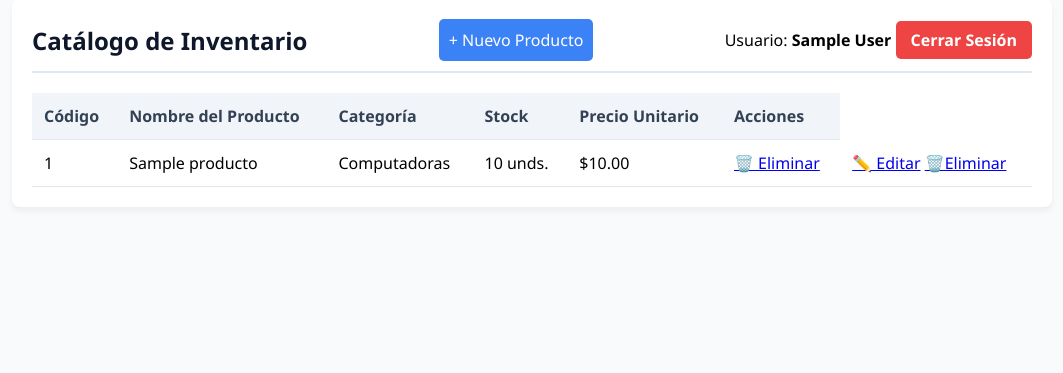
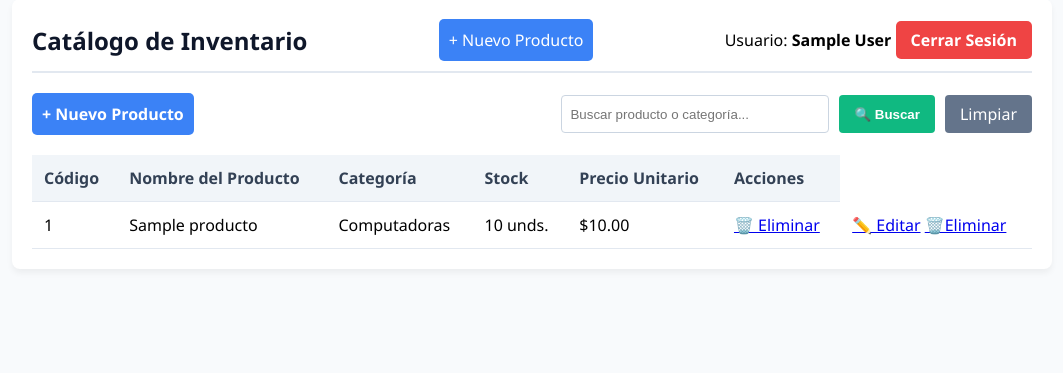
Before and after one commit to JefersonSD1/repositorio_sistema, a PHP site: page /inventario.php in a window 1280 px wide. Shown: the part 29-402 px from the top of the page, without its empty margins (108-1171 px from the left). Run offline with PHP 8.4, Linux system fonts and the light colour scheme; the visitor is signed in with stand-in values (Sample User, id 1); data comes from the database, SQL or seed files in the repository; tables that the repository leaves empty hold one stand-in row (values such as "Sample post").

Commit message:
Cierre de Módulo: Agregado buscador en tiempo real usando LIKE y GET

```diff
--- a/inventario.php
+++ b/inventario.php
@@ -18,7 +18,44 @@ ORDER BY p.id ASC";
 
 // 4. Ejecutar la consulta con MySQLi Orientado a Objetos
 $resultado = $conn->query($sql);
+
+// ... código anterior de sesión y conexión ...
+
+// 1. Verificamos si el usuario envió algo por la barra de búsqueda
+$busqueda = isset($_GET['buscar']) ? $_GET['buscar'] : '';
+
+if ($busqueda != '') {
+
+// 2. Si hay búsqueda, preparamos la consulta con LIKE para nombre o categoría
+$sql = "SELECT p.id, p.nombre_producto, c.nombre_categoria, p.stock, p.precio
+FROM productos p
+INNER JOIN categorias c ON p.categoria_id = c.id
+WHERE p.nombre_producto LIKE ? OR c.nombre_categoria LIKE ?
+ORDER BY p.id ASC";
+
+$stmt = $conn->prepare($sql);
+
+// Le pegamos los comodines % al texto del usuario
+$param_busqueda = "%" . $busqueda . "%";
+
+// Vinculamos el parámetro dos veces (una para el nombre, otra para la categoría)
+$stmt->bind_param("ss", $param_busqueda, $param_busqueda);
+$stmt->execute();
+$resultado = $stmt->get_result();
+$stmt->close();
+} else {
+// 3. Si la barra de búsqueda está vacía, mostramos el inventario normal completo
+$sql = "SELECT p.id, p.nombre_producto, c.nombre_categoria, p.stock, p.precio
+FROM productos p
+INNER JOIN categorias c ON p.categoria_id = c.id
+ORDER BY p.id ASC";
+$resultado = $conn->query($sql);
+}
+
+// ... el resto de tu archivo HTML sigue igual ...
+
 ?>
+
 
 <!DOCTYPE html>
 <html lang="es">
@@ -55,6 +92,25 @@ text-decoration: none; border-radius: 5px;">+ Nuevo Producto</a>
 <span>Usuario: <strong><?php echo $_SESSION['nombre']; ?></strong></span>
 <a href="logout.php" class="btn-salir">Cerrar Sesión</a>
 </div>
+</div>
+
+<!-- Agrega esto arriba de la etiqueta <table> -->
+<div style="margin-bottom: 20px; display: flex; justify-content: space-between; align-items:
+center;">
+
+<a href="nuevo_producto.php" style="background: #3b82f6; color: white; padding: 10px;
+text-decoration: none; border-radius: 5px; font-weight: bold;">+ Nuevo Producto</a>
+
+<!-- Formulario de Búsqueda -->
+<form method="GET" style="display: flex; gap: 10px;">
+<input type="text" name="buscar" placeholder="Buscar producto o categoría..."
+value="<?php echo isset($_GET['buscar']) ? $_GET['buscar'] : ''; ?>"
+style="padding: 8px; border: 1px solid #cbd5e1; border-radius: 4px; width: 250px;">
+<button type="submit" style="background: #10b981; color: white; border: none; padding:
+8px 15px; border-radius: 4px; cursor: pointer; font-weight: bold;">🔍 Buscar</button>
+<a href="inventario.php" style="background: #64748b; color: white; padding: 8px 15px;
+text-decoration: none; border-radius: 4px;">Limpiar</a>
+</form>
 </div>
 
 <table>
```
